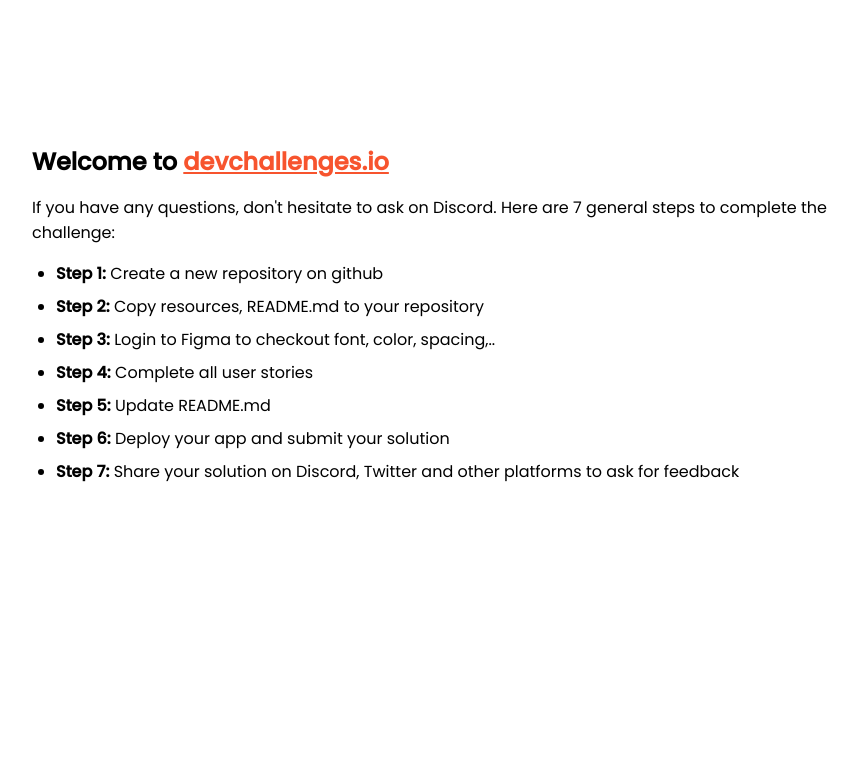
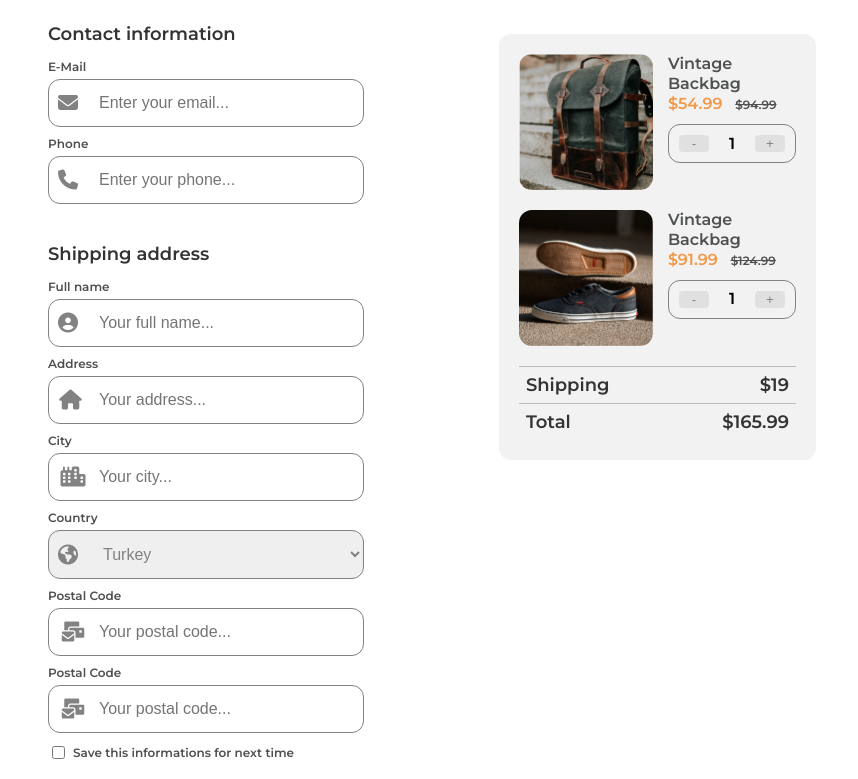
Before and after one commit to MCCetin/Checkout-Page, a plain HTML site: page index.html in a window 1280 px wide. Shown: the part 96-875 px from the top of the page, without its empty margins (208-1066 px from the left). Before the commit the page ends 800 px from the top, so only its background shows below. Drawn offline with Linux system fonts and the light colour scheme.

Commit message:
refactored

```diff
--- a/index.html
+++ b/index.html
@@ -1,95 +1,151 @@
 <!DOCTYPE html>
 <html lang="en">
-  <head>
-    <meta charset="utf-8" />
-    <meta
-      name="viewport"
-      content="width=device-width, initial-scale=1,
-  maximum-scale=5"
-    />
 
-    <link rel="icon" href="devchallenges.png" />
+<head>
+  <meta charset="UTF-8" />
+  <meta http-equiv="X-UA-Compatible" content="IE=edge" />
+  <meta name="viewport" content="width=device-width, initial-scale=1.0" />
+  <link rel="icon" type="image/png" href="/assets/devchallenges.png" />
+  <link rel="stylesheet" href="/reset.css" />
+  <link rel="stylesheet" href="/styles.css" />
+  <link rel="stylesheet" href="/queries.css" />
+  <script src="https://kit.fontawesome.com/d079bbe9e1.js" crossorigin="anonymous"></script>
 
-    <link
-      rel="shortcut icon"
-      type="image/x-icon"
-      href="https://devchallenges.io/"
-    />
+  <link rel="preconnect" href="https://fonts.googleapis.com" />
+  <link rel="preconnect" href="https://fonts.gstatic.com" crossorigin />
+  <link href="https://fonts.googleapis.com/css2?family=Montserrat:wght@600&display=swap" rel="stylesheet" />
 
-    <link
-      href="https://fonts.googleapis.com/css2?family=Poppins:wght@400;500&display=swap"
-      rel="stylesheet"
-    />
+  <title>Checkout Page</title>
+</head>
 
-    <title>Devchallenges</title>
+<body>
+  <div class="container">
+    <header>
+      <h1>Checkout</h1>
+    </header>
+    <main>
+      <div class="cart">
+        <div class="cart-item">
+          <img src="assets/photo1.png" alt="" />
+          <div class="cart-item-info">
+            <span class="cart-item-name">Vintage Backbag</span>
+            <div>
+              <span class="cart-item-newprice">$54.99</span>
+              <span class="cart-item-oldprice">$94.99</span>
+            </div>
+            <div class="amount">
+              <button>-</button>
+              <span>1</span>
+              <button>+</button>
+            </div>
+          </div>
+        </div>
+        <div class="cart-item">
+          <img src="assets/photo2.png" alt="" />
+          <div class="cart-item-info">
+            <span class="cart-item-name">Vintage Backbag</span>
+            <div>
+              <span class="cart-item-newprice">$91.99</span>
+              <span class="cart-item-oldprice">$124.99</span>
+            </div>
+            <div class="amount">
+              <button>-</button>
+              <span>1</span>
+              <button>+</button>
+            </div>
+          </div>
+        </div>
 
-    <style>
-      body {
-        font-family: "Poppins", sans-serif;
-      }
+        <div class="cost">
+          <span>Shipping</span>
+          <span>$19</span>
+        </div>
 
-      ul {
-        padding-left: 24px;
-      }
+        <div class="cost">
+          <span>Total</span>
+          <span>$165.99</span>
+        </div>
+      </div>
+      <form>
+        <ul>
+          <h2>Contact information</h2>
+          <li>
+            <label for="email">E-Mail</label>
+            <div class="wrapper">
+              <i class="fa-solid fa-envelope"></i>
+              <input type="email" id="email" name="email" placeholder="Enter your email..." />
+            </div>
+          </li>
+          <li>
+            <label for="phone">Phone</label>
+            <div class="wrapper">
+              <i class="fa-solid fa-phone"></i>
+              <input type="text" id="phone" name="phoneNumber" placeholder="Enter your phone..." />
+            </div>
+          </li>
+          <h2>Shipping address</h2>
+          <li>
+            <label for="name">Full name</label>
+            <div class="wrapper">
+              <i class="fa-solid fa-circle-user"></i>
+              <input type="text" id="name" name="fullName" placeholder="Your full name..." />
+            </div>
+          </li>
+          <li>
+            <label for="Address">Address</label>
+            <div class="wrapper">
+              <i class="fa-solid fa-house"></i>
+              <input type="text" id="address" name="address" placeholder="Your address..." />
+            </div>
+          </li>
+          <li>
+            <label for="city">City</label>
+            <div class="wrapper">
+              <i class="fa-solid fa-city"></i>
+              <input type="text" id="city" name="city" placeholder="Your city..." />
+            </div>
+          </li>
+          <li>
+            <label for="country">Country</label>
+            <div class="wrapper">
+              <i class="fa-solid fa-earth-americas"></i>
+              <select id="country" name="country">
+                <option value="turkey">Turkey</option>
+                <option value="germany">Germany</option>
+                <option value="netherlands">Netherlands</option>
+              </select>
+            </div>
+          </li>
+          <li>
+            <label for="postalCode">Postal Code</label>
+            <div class="wrapper">
+              <i class="fa-solid fa-envelopes-bulk"></i>
+              <input type="text" id="postalCode" name="postalCode" placeholder="Your postal code..." />
+            </div>
+          </li>
+          <li>
+            <label for="postalCode">Postal Code</label>
+            <div class="wrapper">
+              <i class="fa-solid fa-envelopes-bulk"></i>
+              <input type="text" id="postalCode" name="postalCode" placeholder="Your postal code..." />
+            </div>
+          </li>
+          <li class="checkbox">
+            <input type="checkbox" id="save" name="save" />
+            <label class="" for="save">Save this informations for next time</label>
+          </li>
 
-      li {
-        margin-bottom: 8px;
-      }
+          <button class="submit">Continue</button>
+        </ul>
+      </form>
 
-      .welcome {
-        max-width: 800px;
-        margin: 0 auto;
-      }
 
-      .welcome-text {
-        margin-top: 30vh;
-        font-weight: 500;
-      }
+    </main>
 
-      .welcome-text p {
-        font-size: 1rem;
-        font-weight: 400;
-      }
+    <footer>
+      <p>created by Muhammed Can Çetin - devChallenges.io</p>
+    </footer>
+  </div>
+</body>
 
-      .welcome-text h1 {
-        font-size: 1.5rem;
-      }
-
-      .welcome-text a {
-        color: #f7542e;
-      }
-    </style>
-  </head>
-  <body>
-    <div class="welcome">
-      <div class="welcome-text">
-        <h1>
-          Welcome to
-          <a href="https://devchallenges.io/" target="_blank"
-            >devchallenges.io</a
-          >
-        </h1>
-
-        <p>
-          If you have any questions, don't hesitate to ask on Discord. Here are
-          7 general steps to complete the challenge:
-        </p>
-      </div>
-
-      <ul>
-        <li><b>Step 1:</b> Create a new repository on github</li>
-        <li><b>Step 2:</b> Copy resources, README.md to your repository</li>
-        <li>
-          <b>Step 3:</b> Login to Figma to checkout font, color, spacing,..
-        </li>
-        <li><b>Step 4:</b> Complete all user stories</li>
-        <li><b>Step 5:</b> Update README.md</li>
-        <li><b>Step 6:</b> Deploy your app and submit your solution</li>
-        <li>
-          <b>Step 7:</b> Share your solution on Discord, Twitter and other
-          platforms to ask for feedback
-        </li>
-      </ul>
-    </div>
-  </body>
 </html>
--- a/queries.css
+++ b/queries.css
@@ -1,81 +1,41 @@
 @media (max-width: 1024px) {
-  header {
-    margin-bottom: 8rem;
-  }
-
-  .nav-el {
-    font-size: 1.4rem;
-  }
-
-  ul {
-    gap: 4rem;
-  }
-
-  h1 {
-    margin-bottom: 2rem;
-  }
-
-  section {
-    margin-bottom: 4rem;
-  }
-
-  section p {
-    margin-bottom: 1.6rem;
-  }
-
   main {
     display: block;
   }
 
-  main img {
-    max-width: 100%;
-    object-fit: cover;
+  .wrapper input,
+  select {
+    width: 100%;
   }
 
-  section p {
-    width: 100%;
+  .cart-item {
+    justify-content: space-evenly;
+    gap: 0;
   }
+  .cart-item-name {
+    font-size: 3rem;
+    line-height: 5rem;
+    color: #4e5150;
   }
 
-@media (max-width: 650px) {
-  nav {
-    display: none;
+  .cart-item-newprice {
+    font-size: 2rem;
+    line-height: 2.5rem;
   }
 
-  h1 {
-    font-size: 3.6rem;
-    line-height: 4.6rem;
+  @media (max-width: 425px) {
+    .container {
+      width: 95%;
+    }
+    .cart-item-name {
+      font-size: 1.6rem;
+      line-height: 2rem;
+      color: #4e5150;
     }
 
-  .menu-icon {
-    display: inline-block !important;
-  }
-
-  .overlay a {
-    font-size: 20px;
-  }
-  .overlay .closebtn {
-    top: 4.2rem;
-    right:3rem;
-  }
-
-  section p {
+    .cart-item-newprice {
       font-size: 1.4rem;
       line-height: 1.7rem;
     }
-
-  .link a {
-    font-size: 1.4rem;
-    line-height: 1.7rem;
-  }
-
-  .card {
-    padding: 0.8rem 1.6rem;
-    transform: translate(-5%, 55%);
-  }
-
-  .card-text {
-    font-size: 1.4rem;
-    line-height: 2.3rem;
   }
 }
--- /dev/null
+++ b/styles.css
@@ -0,0 +1,187 @@
+* {
+  box-sizing: border-box;
+}
+
+html {
+  font-size: 62.5%;
+}
+
+body {
+  font-family: "Montserrat", sans-serif;
+  font-weight: 600;
+  display: flex;
+  flex-direction: column;
+  min-height: 100vh;
+}
+
+.container {
+  width: 60%;
+  margin: 0 auto;
+}
+
+header {
+  margin-top: 3.6rem;
+}
+
+h1 {
+  font-size: 3.6rem;
+  line-height: 4.4rem;
+  color: #4e5150;
+}
+
+main {
+  display: flex;
+  flex-direction: row-reverse;
+  align-items: flex-start;
+  margin-bottom: 10rem;
+}
+
+form {
+  flex: 2;
+}
+
+h2 {
+  font-size: 1.8rem;
+  line-height: 2.1rem;
+  color: #333;
+  margin-top: 4rem;
+  margin-bottom: 1.5rem;
+}
+
+label {
+  font-size: 1.2rem;
+  line-height: 1.4rem;
+  color: #4f4f4f;
+  margin-bottom: 0.5rem;
+  display: inline-block;
+}
+
+.wrapper {
+  position: relative;
+}
+
+li {
+  margin-top: 1rem;
+}
+
+.wrapper input,
+select {
+  border: 1px solid #828282;
+  color: #828282;
+  border-radius: 1.2rem;
+  padding: 1.4rem 5rem;
+  font-size: 1.6rem;
+  width: 70%;
+}
+
+.checkbox {
+  display: flex;
+  align-items: center;
+}
+
+.checkbox label {
+  margin-left: 0.5rem;
+  margin-bottom: 0;
+}
+
+i {
+  color: #828282;
+  position: absolute;
+  z-index: 1;
+  top: 50%;
+  transform: translate(50%, -50%);
+  font-size: 2rem;
+}
+
+form button {
+  border-radius: 1.2rem;
+  color: #fff;
+  background-color: #f2994a;
+  border: none;
+  padding: 1.6rem 3rem;
+  margin-top: 2rem;
+}
+
+.cart {
+  flex: 1;
+  border-radius: 1.2rem;
+  background-color: #f2f2f2;
+  padding: 2rem;
+  margin-top: 5rem;
+}
+
+.cart-item {
+  display: flex;
+  gap: 1.5rem;
+  margin-bottom: 2rem;
+}
+
+.cart-item img {
+  width: 13.4rem;
+  border-radius: 1.3rem;
+}
+
+.cart-item-name {
+  font-size: 1.6rem;
+  line-height: 2rem;
+  color: #4e5150;
+}
+
+.cart-item-newprice {
+  font-size: 1.6rem;
+  line-height: 2rem;
+  color: #f2994a;
+  margin-right: 1rem;
+}
+
+.cart-item-oldprice {
+  font-size: 1.2rem;
+  line-height: 1.5rem;
+  text-decoration: line-through;
+  color: #4e5150;
+}
+
+.amount {
+  display: flex;
+  align-items: center;
+  gap: 2rem;
+  border: 1px solid #828282;
+  border-radius: 1.2rem;
+  padding: 1rem;
+  width: fit-content;
+  margin-top: 1rem;
+  font-size: 1.6rem;
+}
+
+.cart button {
+  border: none;
+  border-radius: 0.4rem;
+  color: #828282;
+  background-color: #e0e0e0;
+  width: 3rem;
+  cursor: pointer;
+}
+
+.cost {
+  display: flex;
+  justify-content: space-between;
+  font-size: 1.8rem;
+  line-height: 2.2rem;
+  padding: 0.7rem;
+  color: #333;
+  border-top: 1px solid #bdbdbd;
+}
+
+footer {
+  margin-top: auto;
+}
+
+footer p {
+  font-family: "Montserrat", sans-serif;
+  font-size: 1.4rem;
+  font-weight: 500;
+  line-height: 1.7rem;
+  text-align: center;
+  color: #bdbdbd;
+  margin-bottom: 1.6rem;
+}
```
Lines whose indentation alone changed are shown as unchanged.
